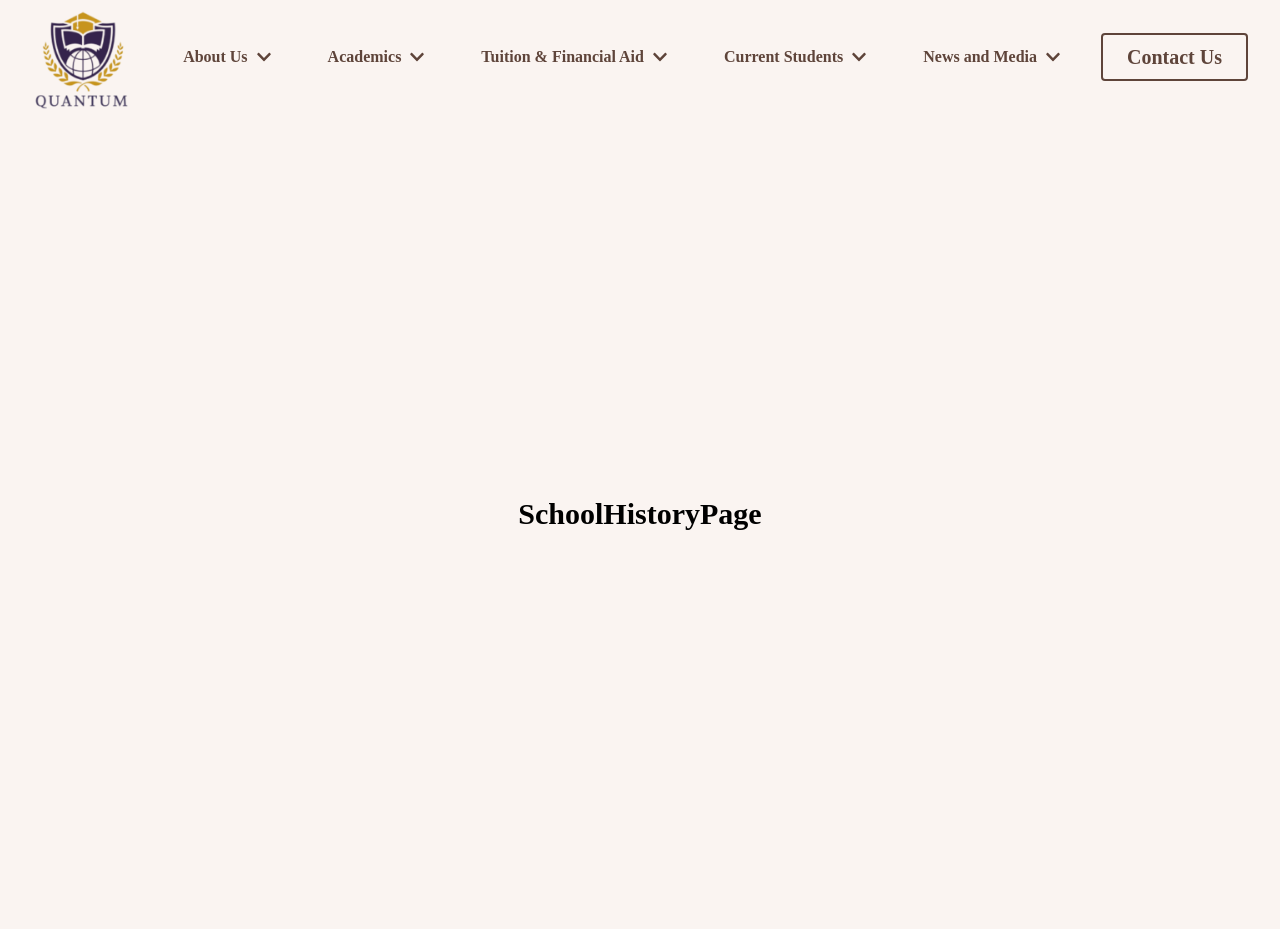
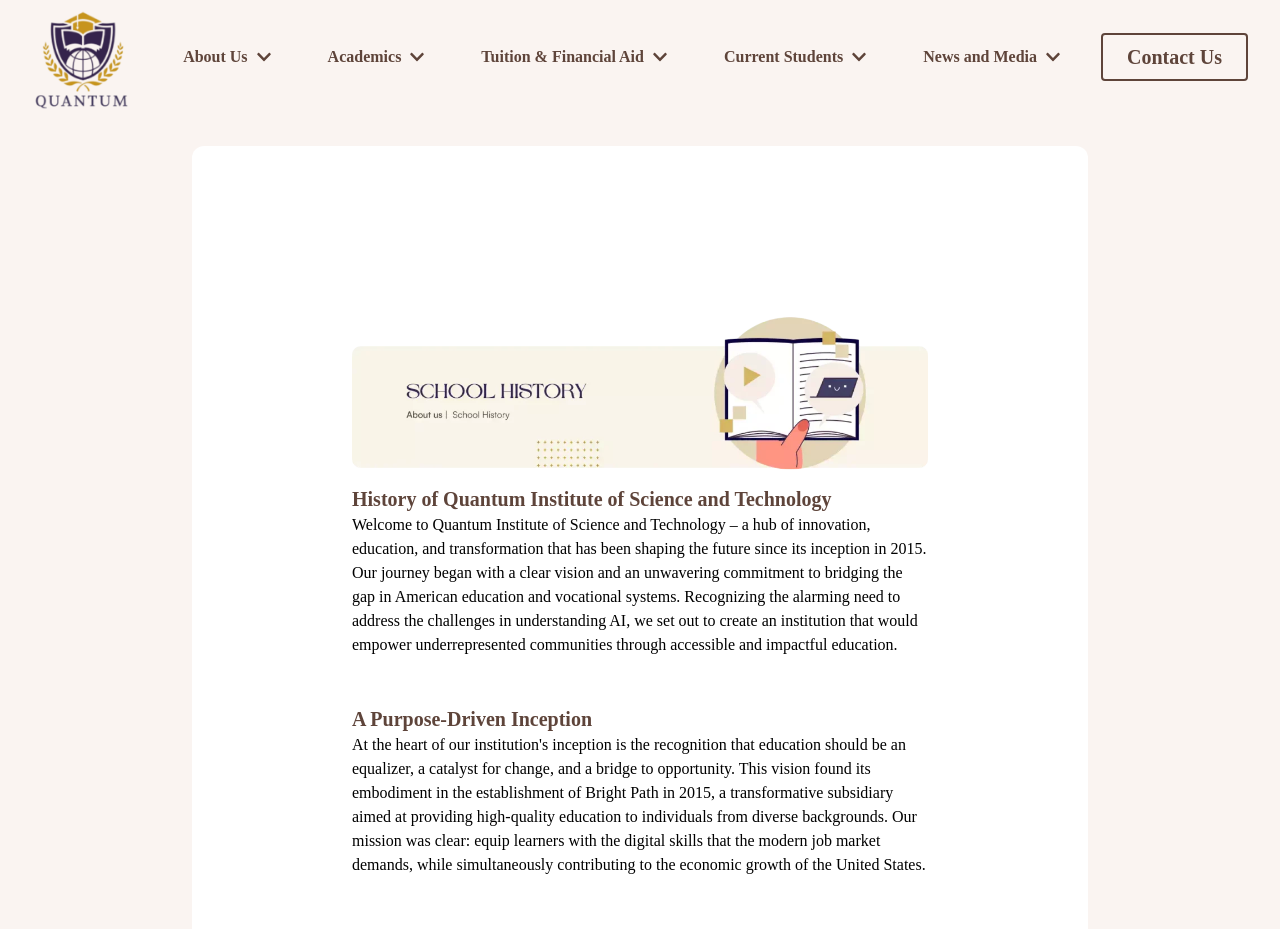
Before and after one commit to shejanNizam/quantum-education, a Next.js app: page /about-us/school-history in a window 1280 px wide. Shown: the top 929 px of the page. Built offline with nearby package versions, Linux system fonts and the light colour scheme.

Commit message:
history page completed

```diff
--- a/src/app/about-us/message-founder/page.js
+++ b/src/app/about-us/message-founder/page.js
@@ -18,26 +18,27 @@
         <br />
         <p>
           {" "}
-          Dear students and parents, <br /> Embarking on the journey of
-          education has always been shrouded in uncertainty, a path filled with
-          questions about passions, career paths, and the alignment of dreams
-          with reality. As I reflect on my own journey, I vividly recall the
-          challenges of selecting subjects, seeking guidance, and striving for a
-          balance between ambition and practicality. Throughout my educational
-          odyssey, from school to college, I often found a lack of personalized
-          attention and mentors who truly understood the nuances of each
-          student’s aspirations. Quantum Institute of Science and Technology is
-          conceived with a steadfast commitment to bridging these gaps. We have
-          meticulously crafted a curriculum that not only addresses industry
-          demands but also transforms education into an engaging, enjoyable, and
-          accessible endeavor. Our institution is resolutely focused on
-          converging the brilliance of artificial intelligence with the
-          creativity of human minds, preparing students to shape a brighter
-          tomorrow. In a world where the transition from education to employment
-          can be challenging, we have revolutionized our educational approach.
-          Our programs are meticulously designed to align with the contemporary
-          needs of various industries, including modern healthcare delivery,
-          financial institutions, and governmental sectors. Gone are the days of
+          <span className="font-semibold">Dear students and parents,</span>{" "}
+          <br /> Embarking on the journey of education has always been shrouded
+          in uncertainty, a path filled with questions about passions, career
+          paths, and the alignment of dreams with reality. As I reflect on my
+          own journey, I vividly recall the challenges of selecting subjects,
+          seeking guidance, and striving for a balance between ambition and
+          practicality. Throughout my educational odyssey, from school to
+          college, I often found a lack of personalized attention and mentors
+          who truly understood the nuances of each student’s aspirations.
+          Quantum Institute of Science and Technology is conceived with a
+          steadfast commitment to bridging these gaps. We have meticulously
+          crafted a curriculum that not only addresses industry demands but also
+          transforms education into an engaging, enjoyable, and accessible
+          endeavor. Our institution is resolutely focused on converging the
+          brilliance of artificial intelligence with the creativity of human
+          minds, preparing students to shape a brighter tomorrow. In a world
+          where the transition from education to employment can be challenging,
+          we have revolutionized our educational approach. Our programs are
+          meticulously designed to align with the contemporary needs of various
+          industries, including modern healthcare delivery, financial
+          institutions, and governmental sectors. Gone are the days of
           uncertainty; our graduates are primed to enter the professional arena
           with confidence, armed with skills that are not only relevant but also
           in high demand. As the Founder and CEO of Quantum, my journey has been
--- a/src/app/about-us/message-president/page.js
+++ b/src/app/about-us/message-president/page.js
@@ -5,6 +5,9 @@
   return (
     <>
       <div className="min-h-screen bg-white rounded-xl w-[90%] p-4 m-8 lg:w-[70%] lg:p-40 mx-auto ">
+        <h2 className="font-bold text-2xl">
+          About | Message from the President
+        </h2>
         <div className="flex justify-center">
           <Image src={PRESIDENT_IMAGE} alt="PRESIDENT_IMAGE" />
         </div>
--- a/src/app/about-us/school-history/page.js
+++ b/src/app/about-us/school-history/page.js
@@ -1,9 +1,75 @@
+import Image from "next/image";
+import SCHOOL_HISTORY_IMAGE from "../../../assets/about_us/school_history_img.webp";
+
 export default function SchoolHistoryPage() {
+  const schoolHistory = [
+    {
+      id: 1,
+      heading: "History of Quantum Institute of Science and Technology",
+      description:
+        "Welcome to Quantum Institute of Science and Technology – a hub of innovation, education, and transformation that has been shaping the future since its inception in 2015. Our journey began with a clear vision and an unwavering commitment to bridging the gap in American education and vocational systems. Recognizing the alarming need to address the challenges in understanding AI, we set out to create an institution that would empower underrepresented communities through accessible and impactful education.",
+    },
+    {
+      id: 2,
+      heading: "A Purpose-Driven Inception",
+      description:
+        "At the heart of our institution's inception is the recognition that education should be an equalizer, a catalyst for change, and a bridge to opportunity. This vision found its embodiment in the establishment of Bright Path in 2015, a transformative subsidiary aimed at providing high-quality education to individuals from diverse backgrounds. Our mission was clear: equip learners with the digital skills that the modern job market demands, while simultaneously contributing to the economic growth of the United States.",
+    },
+    {
+      id: 3,
+      heading: "Empowering Through Skill Development",
+      description:
+        "Quantum Institute of Science and Technology is built on the belief that education is most impactful when it is inclusive and tailored to individual learning styles. We understood that success in the rapidly evolving landscape necessitated addressing the skill gap that was preventing countless individuals from accessing meaningful opportunities. This led us to develop pathways that encompassed a diverse range of skills, including Business, Coding, Analytical, and Leadership, providing our students with a comprehensive toolkit that would position them as leaders in their chosen fields.",
+    },
+    {
+      id: 4,
+      heading: "Embracing the Age of Artificial Intelligence",
+      description:
+        "As the world embraced the era of Artificial Intelligence, we recognized its potential to reshape industries and redefine the way we live and work. Quantum Institute boldly pivoted to make AI a core focus. By directing our energies toward AI education, we aimed to produce graduates who could not only understand and navigate this transformative technology but also actively shape its future. Our specialized training in AI and related disciplines positions our students at the forefront of technological advancement, ready to tackle the challenges and opportunities of the digital age.",
+    },
+    {
+      id: 5,
+      heading: "Guided by Excellence and Vision",
+      description:
+        "Quantum Institute of Science and Technology operates as a Limited Liability Company (LLC), with official certification from the state corporation commission of the Commonwealth of Virginia and the state council of higher education for Virginia. Our institution's management is overseen by co-managers who meticulously guide its operations, ensuring financial stability, academic excellence, administrative efficiency, and the holistic success of our students.",
+    },
+    {
+      id: 6,
+      heading: "A Glimpse into the Future",
+      description:
+        "As we journey forward, Quantum Institute remains steadfast in its commitment to pushing the boundaries of education. Our dedication to fostering a diverse, skilled, and empowered workforce has transformed us into a beacon of opportunity for students nationwide. With an innovative curriculum, accomplished faculty, and forward-looking approach, Quantum is not just shaping careers – it's shaping the very fabric of industries and society.",
+    },
+    {
+      id: 7,
+      heading: "A Story of Transformation",
+      description:
+        "The narrative of Quantum Institute of Science and Technology is one of resilience, innovation, and an unyielding dedication to revolutionizing education. From our humble beginnings as a response to a national educational gap to our current position as pioneers in AI-focused training, our journey is a testament to the profound impact education can have in bridging divides and forging a brighter tomorrow.",
+    },
+  ];
+
   return (
     <>
-      <h3 className=" text-3xl text-center font-bold py-4 min-h-screen flex items-center justify-center">
-        SchoolHistoryPage
-      </h3>
+      <div className="min-h-screen bg-white rounded-xl w-[90%] p-4 m-8 lg:w-[70%] lg:p-40 mx-auto ">
+        <div className="flex justify-center">
+          <Image src={SCHOOL_HISTORY_IMAGE} alt="COO_IMAGE" />
+        </div>
+        <div>
+          {schoolHistory.map((history) => (
+            <div key={history.id}>
+              <h3 className="text-xl text-primary font-bold">
+                {" "}
+                {history.heading}{" "}
+              </h3>
+              <p className="pb-12"> {history.description} </p>
+            </div>
+          ))}
+        </div>
+        <p className=" font-semibold ">
+          {" "}
+          Join us as we continue to make history, shape futures, and ignite
+          change.{" "}
+        </p>
+      </div>
     </>
   );
 }
```
Also changed, not shown: src/assets/about_us/school_history_img.webp (added).
